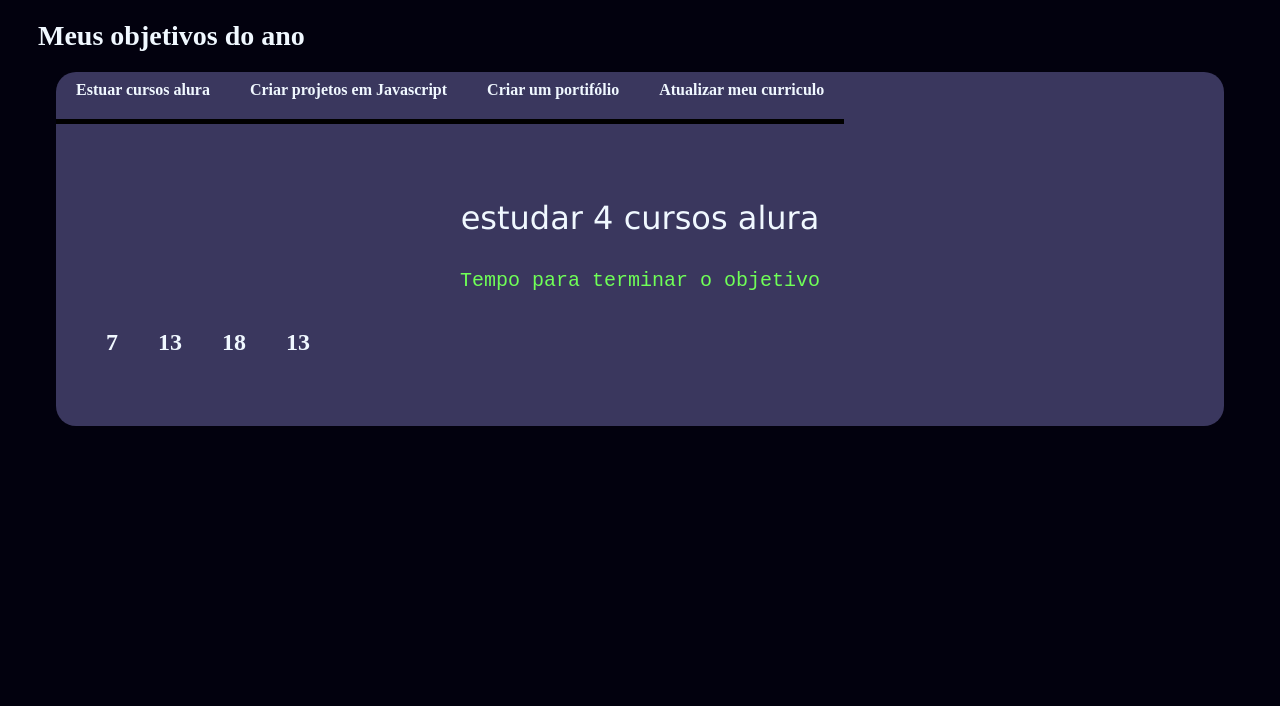
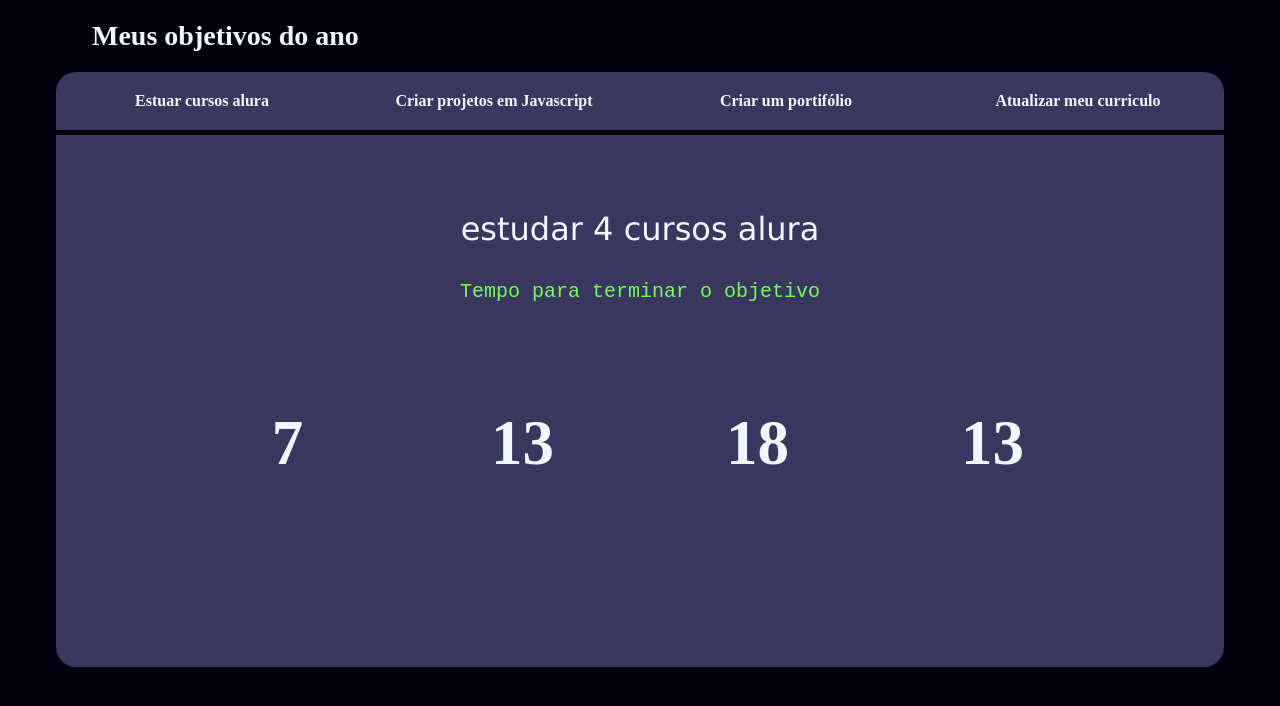
Before and after one commit to Cleitinhou/Projeto-cronometro, a plain HTML site: page index.html in a window 1280 px wide. Drawn offline with Linux system fonts and the light colour scheme.

Commit message:
Add files via upload

```diff
--- a/index.html
+++ b/index.html
@@ -4,7 +4,7 @@
     <meta charset="UTF-8">
     <meta http-equiv="X-UA-Compatible" content="IE=edge">
     <meta name="viewport" content="width=device-width, initial-scale=1.0">
-    <link rel="stylesheet" href="../style.css">
+    <link rel="stylesheet" href="style.css">
 
     <title>Projeto Alura</title>
 </head>
--- a/style.css
+++ b/style.css
@@ -13,7 +13,7 @@ body{
     font-size: 28px;
     color: aliceblue;
     margin: 20px;
-    margin-left: 30px;
+    margin-left: 3em;
 }
 
 .container{
@@ -43,10 +43,10 @@ body{
 }
 
 .cronometro{
-    display: flex;
-    align-items: center;
-    text-align: center;
-    margin: auto;
+    font-size: 42px;
+    margin: 2em;
+    display: grid;
+    grid-template-columns: 25% 25% 25% 25%;
 }
 
 .numeros{
@@ -57,48 +57,50 @@ body{
 }
 
 .tópicos{
+    text-align: center;
     align-items: center;
     color: aliceblue;
-    display: flex;
+    display: grid;
    margin-left: 3em;
    margin-right: 3em;
    background-color: #3A375E;
    border-top-right-radius: 20px;
    border-top-left-radius: 20px;
+   grid-template-columns: 25% 25% 25% 25%;
 }
 
 .tópicos-item-1{
-    margin-top: -0.7em;
+    margin-top: 0;
     border-top-left-radius: 20px;
     font-size: 16px;
     padding: 20px;
     border-bottom: 5px solid black;
-    transition: 0.1s
+    transition: 0.2s
 }
 
 .tópicos-item-2{
-    margin-top: -0.7em;
+    margin-top: 0;
     font-size: 16px;
     padding: 20px;
     border-bottom: 5px solid black;
-    transition: 0.1s
+    transition: 0.2s
 }
 
 .tópicos-item-3{
-    margin-top: -0.7em;
+    margin-top: 0;
     font-size: 16px;
     padding: 20px;
     border-bottom: 5px solid black;
-    transition: 0.1s
+    transition: 0.2s
 }
 
 .tópicos-item-4{
-    margin-top: -0.7em;
+    margin-top: 0;
     border-top-right-radius: 20px;
     font-size: 16px;
     padding: 20px;
     border-bottom: 5px solid black;
-    transition: 0.1s
+    transition: 0.2s
 }
 
 
@@ -107,3 +109,18 @@ body{
     background-color: #55517a;
     border-bottom: 5px solid var(--verdin);
 }
+
+.tópicos-item-2:hover{
+    background-color: #55517a;
+    border-bottom: 5px solid var(--verdin);
+}
+
+.tópicos-item-3:hover{
+    background-color: #55517a;
+    border-bottom: 5px solid var(--verdin);
+}
+
+.tópicos-item-4:hover{
+    background-color: #55517a;
+    border-bottom: 5px solid var(--verdin);
+}
```
